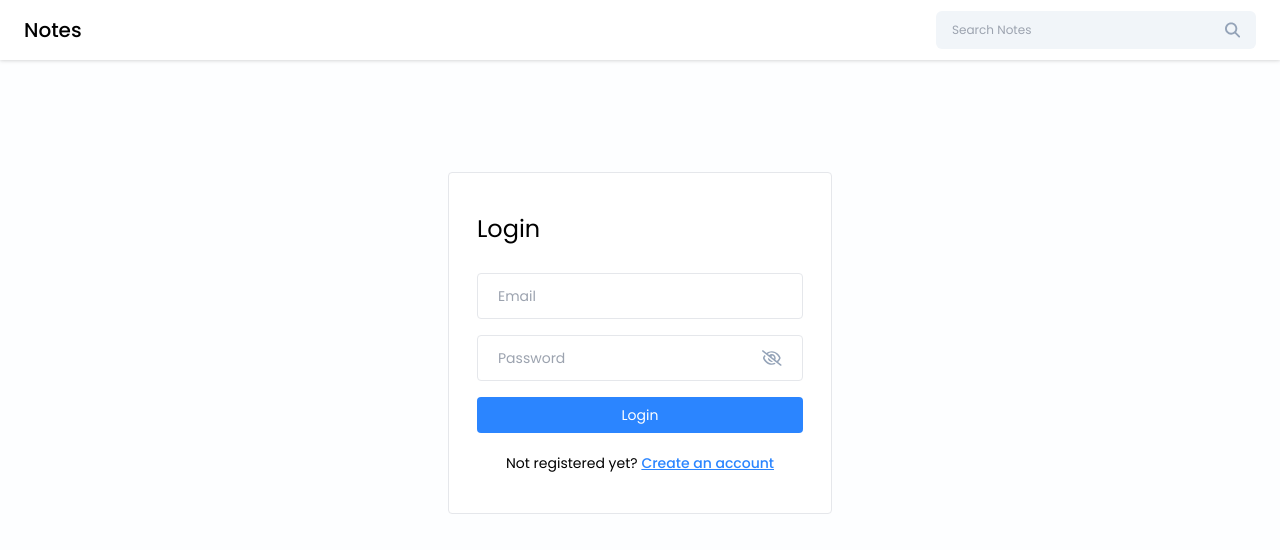
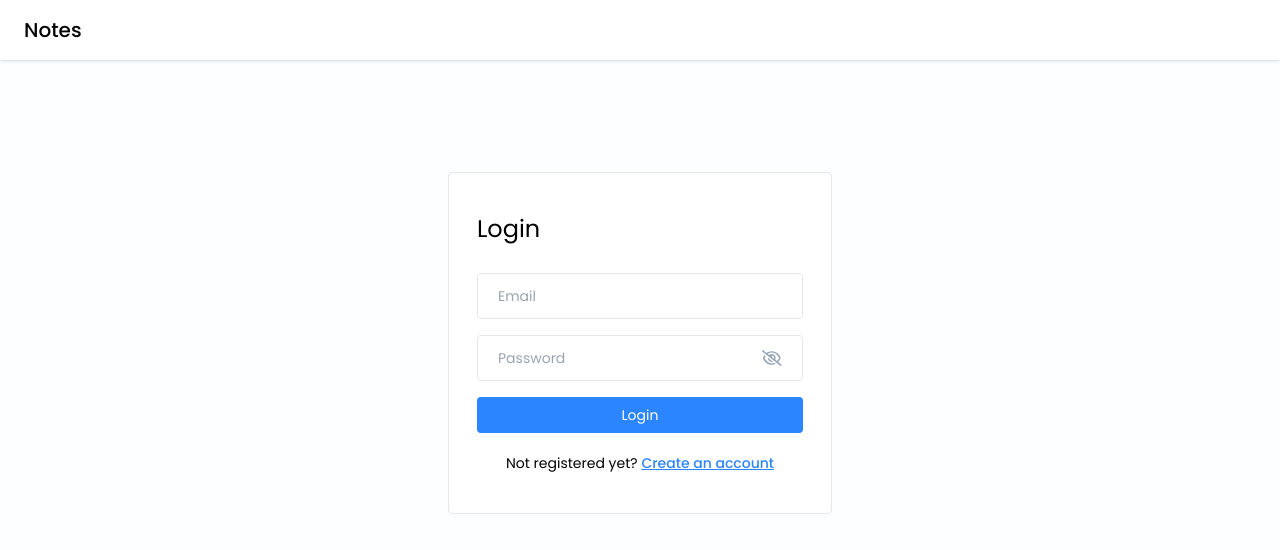
Before and after one commit to MoAnasSiddiqui/book-store-mern-project, a React app in the folder frontend/: page /login in a window 1280 px wide. Shown: the top 550 px of the page. Built offline with nearby package versions, Linux system fonts and the light colour scheme; the HTML template or start-up script is replaced by a standard one.

Commit message:
fixed the search bar which was showing on login page

```diff
--- a/frontend/src/components/Navbar/Navbar.jsx
+++ b/frontend/src/components/Navbar/Navbar.jsx
@@ -3,7 +3,7 @@ import ProfileInfo from '../Cards/ProfileInfo'
 import { useNavigate } from 'react-router-dom'
 import SearchBar from '../SearchBar/SearchBar'
 
-const Navbar = ({ userInfo , onSearchNote, handleClearSearch }) => {
+const Navbar = ({ userInfo, onSearchNote, handleClearSearch }) => {
 
     const [searchQuery, setSearchQuery] = useState("");
 
@@ -14,7 +14,7 @@ const Navbar = ({ userInfo , onSearchNote, handleClearSearch }) => {
         navigate("/login")
     }
     const handleSearch = () => {
-        if (searchQuery){
+        if (searchQuery) {
             onSearchNote(searchQuery)
         }
     }
@@ -31,6 +31,7 @@ const Navbar = ({ userInfo , onSearchNote, handleClearSearch }) => {
             </h2>
 
             <SearchBar
+                userInfo={userInfo}
                 value={searchQuery}
                 onChange={({ target }) => {
                     setSearchQuery(target.value)
--- a/frontend/src/components/SearchBar/SearchBar.jsx
+++ b/frontend/src/components/SearchBar/SearchBar.jsx
@@ -2,9 +2,9 @@ import React from 'react'
 import { FaMagnifyingGlass } from "react-icons/fa6"
 import { IoMdClose } from 'react-icons/io'
 
-const SearchBar = ({ value, onChange, handleSearch, onClearSearch }) => {
+const SearchBar = ({ value, onChange, handleSearch, onClearSearch, userInfo }) => {
     return (
-        <div className='w-80 flex items-center px-4 bg-slate-100 rounded-md'>
+        userInfo && <div className='w-80 flex items-center px-4 bg-slate-100 rounded-md'>
             <input
                 type="text"
                 placeholder='Search Notes'
```
